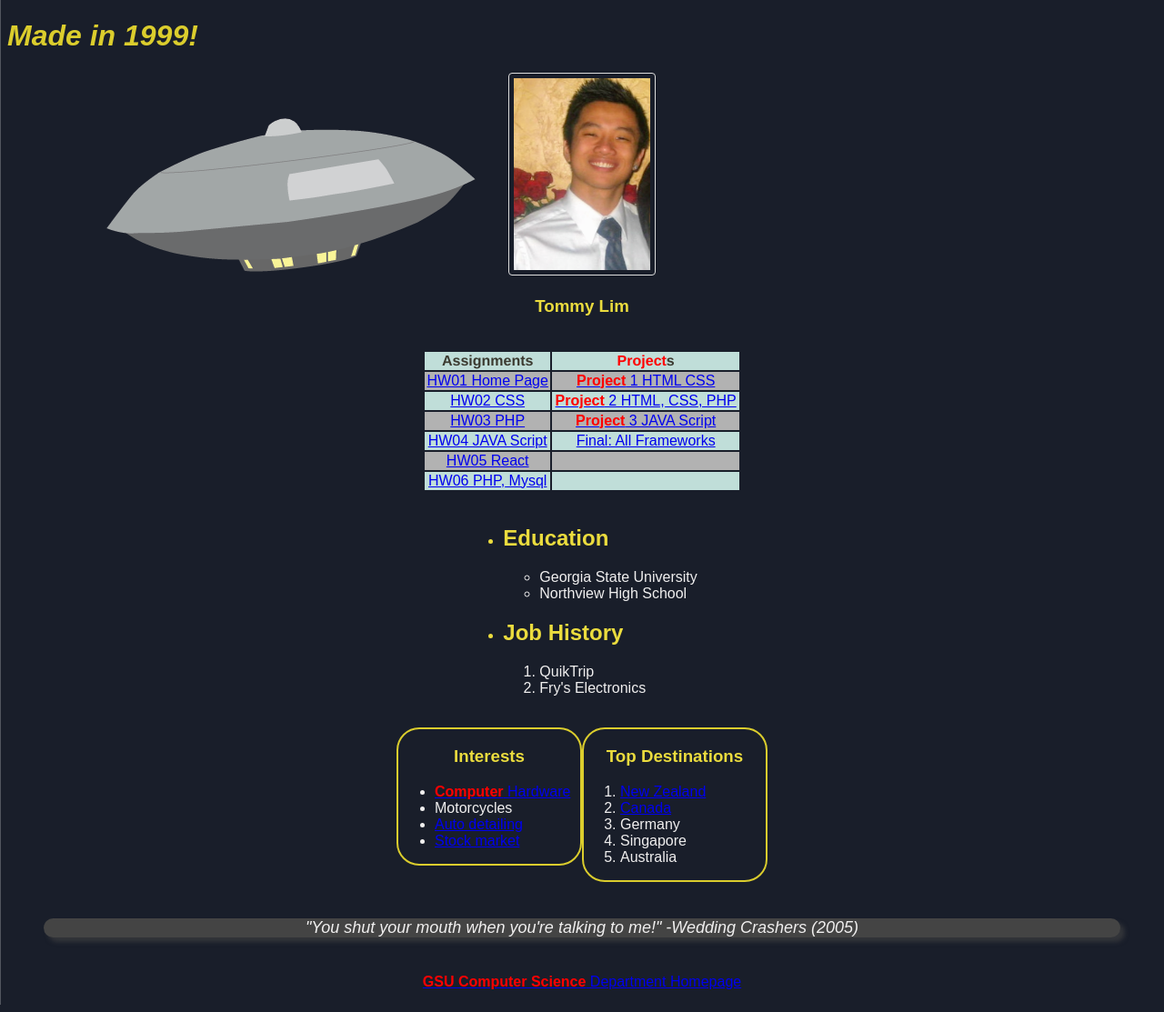
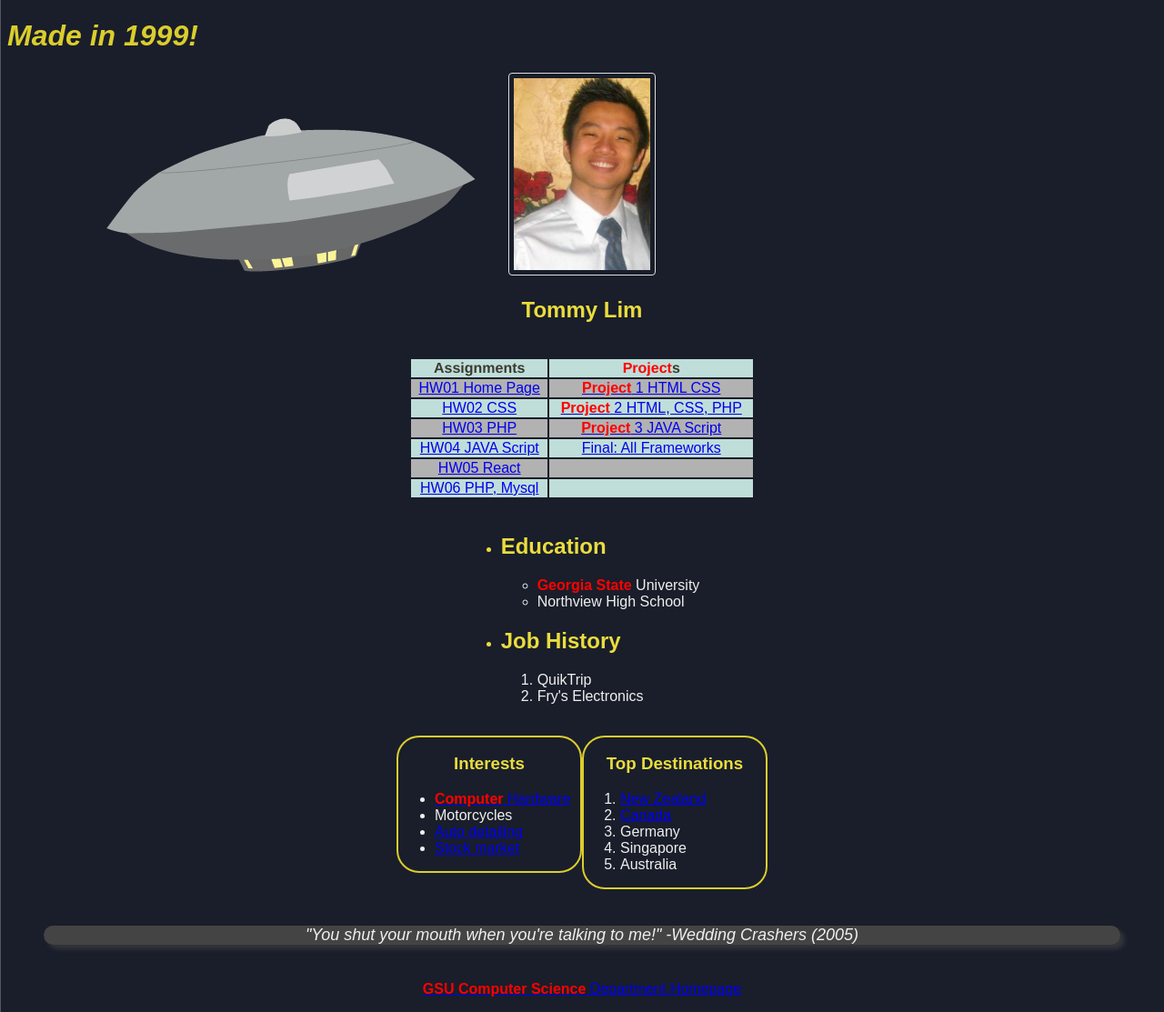
Before and after one commit to thomadeus/thomadeus.github.io, a PHP site: page / in a window 1280 px wide. Shown: the whole page at 91% size. Run offline with PHP 8.4, Linux system fonts and the light colour scheme.

Commit message:
Fixed few errors
css child errors

```diff
--- a/wp_hw1_gitpage/index.html
+++ b/wp_hw1_gitpage/index.html
@@ -8,15 +8,15 @@
     <meta name="viewport" content="width=device-width, initial-scale=1.0">
     <meta name="author" content="Tommy Lim">
     <title>Tommy Lim GitHub Page WIP</title>
-    <link href="stylesheet.css" rel="stylesheet" type="text/css">
+    <link href="./stylesheet.css" rel="stylesheet" type="text/css">
 </head>
 <body>
-    <h1 id="opening" class="shiftleft">Made in 1999!</h1>
+    <h1 id="opening">Made in 1999!</h1>
     <div>
         <!-- PLACE PHOTO IMG HERE -->
-        <img src ="headshot.png" alt="headshot">
-        <h3>Tommy Lim</h3>
-    </br>
+        <img src ="./headshot.png" alt="headshot">
+        <h2>Tommy Lim</h2>
+        <br>
     </div>
 
     <!--Assignments zebra table here-->
@@ -42,6 +42,7 @@
                 <td><a href="./dummypage.html">HW04 JAVA Script</a></td>
                 <td><a href="./dummypage.html">Final: All Frameworks</a></td>
             </tr>
+            <tr>
                 <td><a href="./dummypage.html">HW05 React</a></td>
                 <td></td>
             </tr>
@@ -50,7 +51,7 @@
                 <td></td>
             </tr>
         </table>
-        </br>
+        <br>
     </div>
 
     <!-- nested list for education(heading req, and bulleted list of schools)
@@ -58,29 +59,31 @@
     <div>
         <div class="box-wrap">
             <ul>
-                <li><h2 class="shiftleft">Education</h2></li>
-                <ul class="shiftleft">
-                    <li>Georgia State University</li>
+                <li><h2>Education</h2>
+                    <ul>
+                        <li><span class="redbold">Georgia State</span> University</li>
                         <li>Northview High School</li>
                     </ul>
-                <li><h2 class="shiftleft">Job History</h2></li>
-                <ol class="shiftleft">
+                </li>
+                <li><h2>Job History</h2>
+                    <ol>
                         <li>QuikTrip</li>
                         <li>Fry's Electronics</li>
                     </ol>
+                </li>
             </ul>
         </div>
     </div>
 
     <div class="box-wrap">
-    </br>
+    <br>
     <!-- list of hobbies and list of something else-->
         <div class="leftbox">
             <h3>Interests</h3>
             <ul>
                 <li><a href="https://www.gamersnexus.net/" target="_blank"><span class="redbold">Computer</span> Hardware</a></li>
                 <li>Motorcycles</li>
-                <li><a href="https://www.reddit.com/r/AutoDetailing/"target="_blank">Auto detailing</a></li>
+                <li><a href="https://www.reddit.com/r/AutoDetailing/" target="_blank">Auto detailing</a></li>
                 <li><a href="https://www.investopedia.com/" target="_blank">Stock market</a></li>
             </ul>
         </div>
--- a/wp_hw1_gitpage/stylesheet.css
+++ b/wp_hw1_gitpage/stylesheet.css
@@ -9,6 +9,7 @@ body {
 h1#opening {
     color: #dbcd2d;
     font-style: italic;
+    text-align: left;
 }
 
 img {
@@ -18,14 +19,11 @@ img {
     width: 150px;
 }
 
-
-
 p#quote {
     font-style: italic;
     font-size: large;
     color: #f0efef;
 }
-
 
 .redbold {
     color: red;
@@ -36,7 +34,7 @@ table.zebra {
     border-collapse: separate;
     margin-left: auto;
     margin-right: auto;
-    width: 350px;
+    width: 380px;
 }
 
 table.zebra th {
@@ -82,6 +80,21 @@ a:active {
 .box-wrap {
     display: inline-block;
 }
+
+.box-wrap h2{
+    text-align: left;
+}
+
+.box-wrap ul ul li {
+    text-align: left;
+    color:#f0efef;
+}
+
+.box-wrap ul ol li {
+    text-align: left;
+    color:#f0efef;
+}
+
 .leftbox {
     width: 200px;
     float: left;
@@ -99,27 +112,13 @@ a:active {
     color: #f0efef;
 }
 
-.shiftleft {
-    text-align: left;
-}
-
-ul.shiftleft li {
-    text-align: left;
-    color: #f0efef;
-}
-
-ol.shiftleft li {
-    color: #f0efef;
-}
-
-
-
 /*Borrowing snippet from tutorial*/
 .shadebox {
     margin: 40px;
     border-radius: 15px;
-	background-color: rgb(68,68,68); /* Needed for IEs */
-	-moz-box-shadow: 5px 5px 5px rgba(68,68,68,0.6);
-	-webkit-box-shadow: 5px 5px 5px rgba(68,68,68,0.6);
-	box-shadow: 5px 5px 5px rgba(68,68,68,0.6);
+	background-color: rgb(68,68,68);
+    box-shadow: 5px 5px 5px rgba(68,68,68,0.6);
+    /* Ie &Mozilla */
+    -moz-box-shadow: 5px 5px 5px rgba(68,68,68,0.6);
+    -webkit-box-shadow: 5px 5px 5px rgba(68,68,68,0.6);
 }
```
Lines whose indentation alone changed are shown as unchanged.
